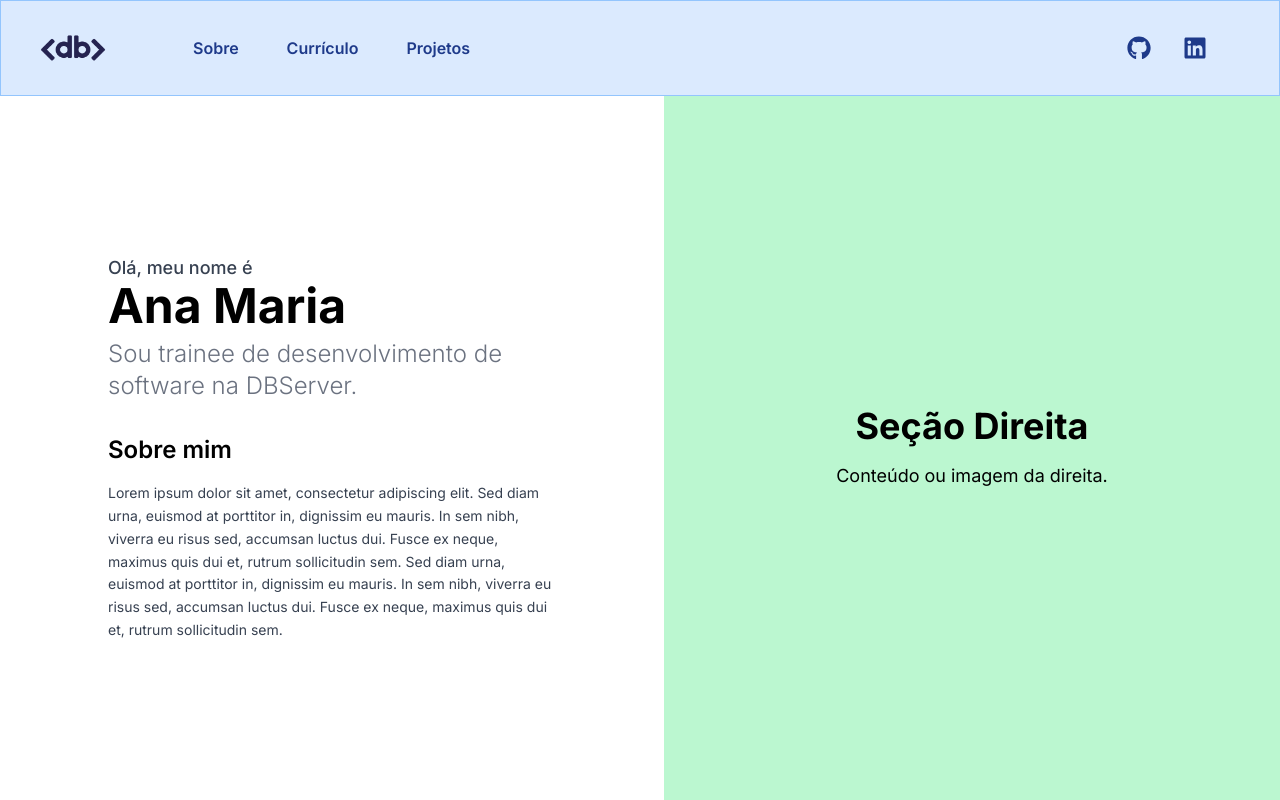
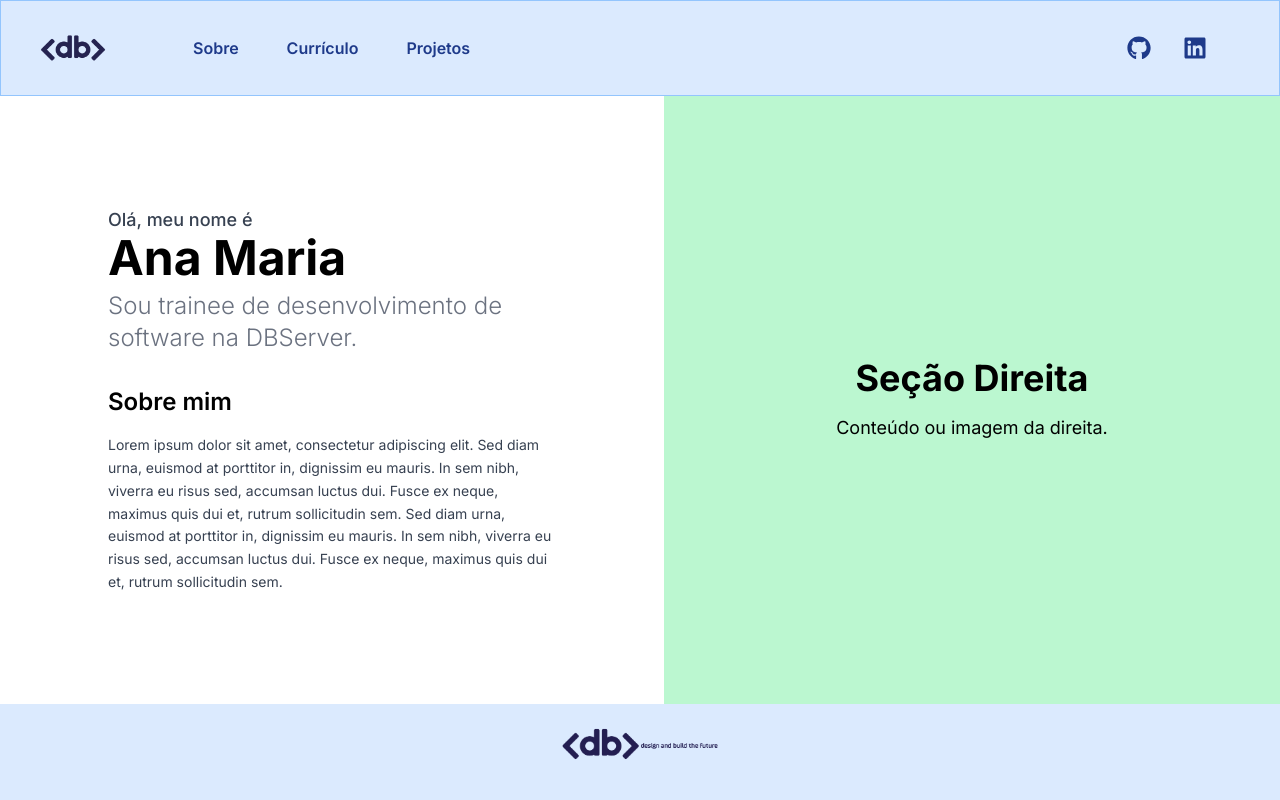
Before and after one commit to Nicolasmoss92/portifolio_nicolas, a Next.js app: page /home in a window 1280 px wide. Built offline with nearby package versions, Linux system fonts and the light colour scheme.

Commit message:
feat: footer

```diff
--- a/src/app/home/page.tsx
+++ b/src/app/home/page.tsx
@@ -1,5 +1,6 @@
 "use client";
 
+import Footer from "@/components/Footer";
 import Header from "@/components/Header";
 
 export default function Home() {
@@ -43,6 +44,9 @@ export default function Home() {
           </div>
         </section>
       </main>
+      <footer >
+        <Footer />
+      </footer>
     </div>
   );
 }
--- /dev/null
+++ b/src/components/Footer/index.tsx
@@ -0,0 +1,15 @@
+"use client";
+
+export default function Footer() {
+  return (
+    <footer className="bg-blue-100 h-30 flex flex-col items-center justify-center shadow-4xl px-6 w-full">
+      <div className="flex flex-row items-center justify-center space-x-12">
+        {/* Coluna esquerda: Logo e ícones das redes sociais */}
+        <div className="flex flex-col items-center">
+          {/* Logo */}
+          <img src="/logoDBF.png" alt="Logo" className="h-20 mb-4" />
+        </div>
+      </div>
+    </footer>
+  );
+};
```
Also changed, not shown: public/logoDBF.png (added).
